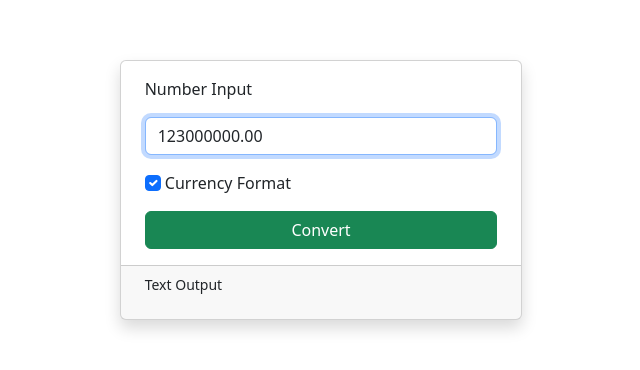
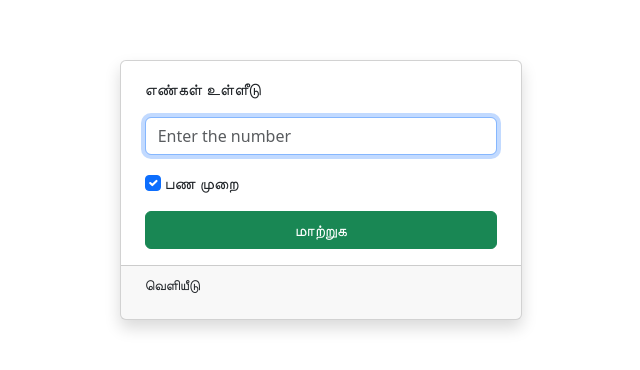
Before and after one commit to ag-sanjjeev/number2words-in-tamil, a plain HTML site: page index.html in a window 1280 px wide. Shown: the part 210-580 px from the top of the page, without its empty margins (319-959 px from the left). Drawn offline with nearby package versions, Linux system fonts and the light colour scheme.

Commit message:
Updated labels in tamil language

```diff
--- a/index.html
+++ b/index.html
@@ -22,23 +22,23 @@
 
 					<div class="card-body px-4 py-3">
 						<div class="form-group mb-3">
-							<label for="number" class="form-label mb-3">Number Input</label>
-							<input type="text" name="number" id="number" class="form-control mb-3" placeholder="Enter the number" value="123000000.00" autofocus required />
+							<label for="number" class="form-label mb-3">எண்கள் உள்ளீடு</label>
+							<input type="text" name="number" id="number" class="form-control mb-3" placeholder="Enter the number" value="" autofocus required />
 						</div>
 
 						<div class="form-group mb-3">
 							<input type="checkbox" name="currencyFormat" id="currencyFormat" class="form-check-input" value="true" checked />
-							<label for="currencyFormat" class="form-check-label">Currency Format</label>
+							<label for="currencyFormat" class="form-check-label">பண முறை</label>
 						</div>
 
 						<div class="form-group">
-							<button type="submit" class="btn btn-success w-100">Convert</button>
+							<button type="submit" class="btn btn-success w-100">மாற்றுக</button>
 						</div>
 					</div>
 
 
 					<div class="card-footer px-4">
-						<p class="small">Text Output</p>
+						<p class="small">வெளியீடு</p>
 						<p class="lead text-end pill badge bg-secondary text-wrap text-break lh-base" id="formattedNumber"></p>
 						<p class="lead text-start pill badge bg-primary text-wrap text-break lh-base" id="resultText"></p>
 					</div>
```
